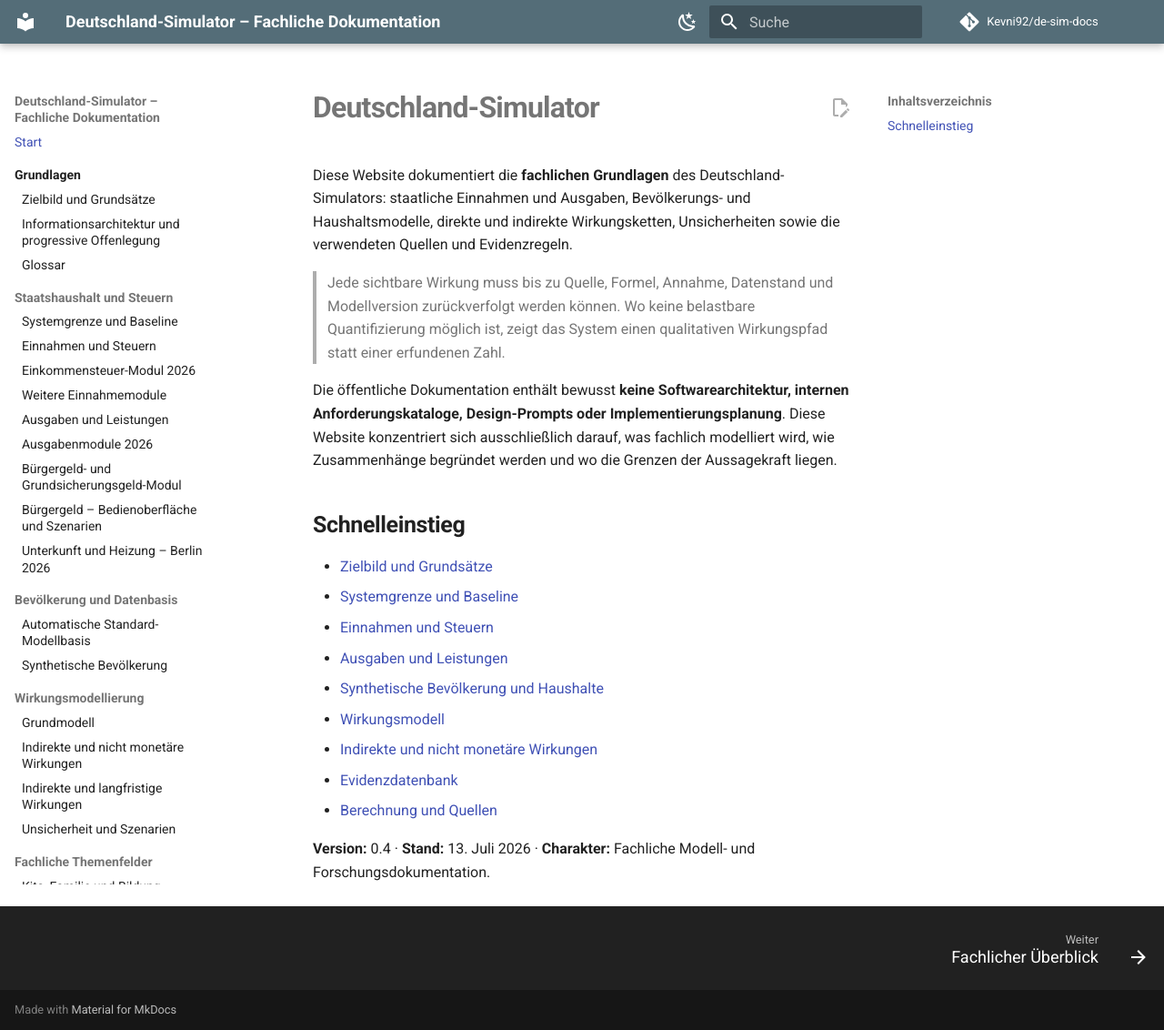
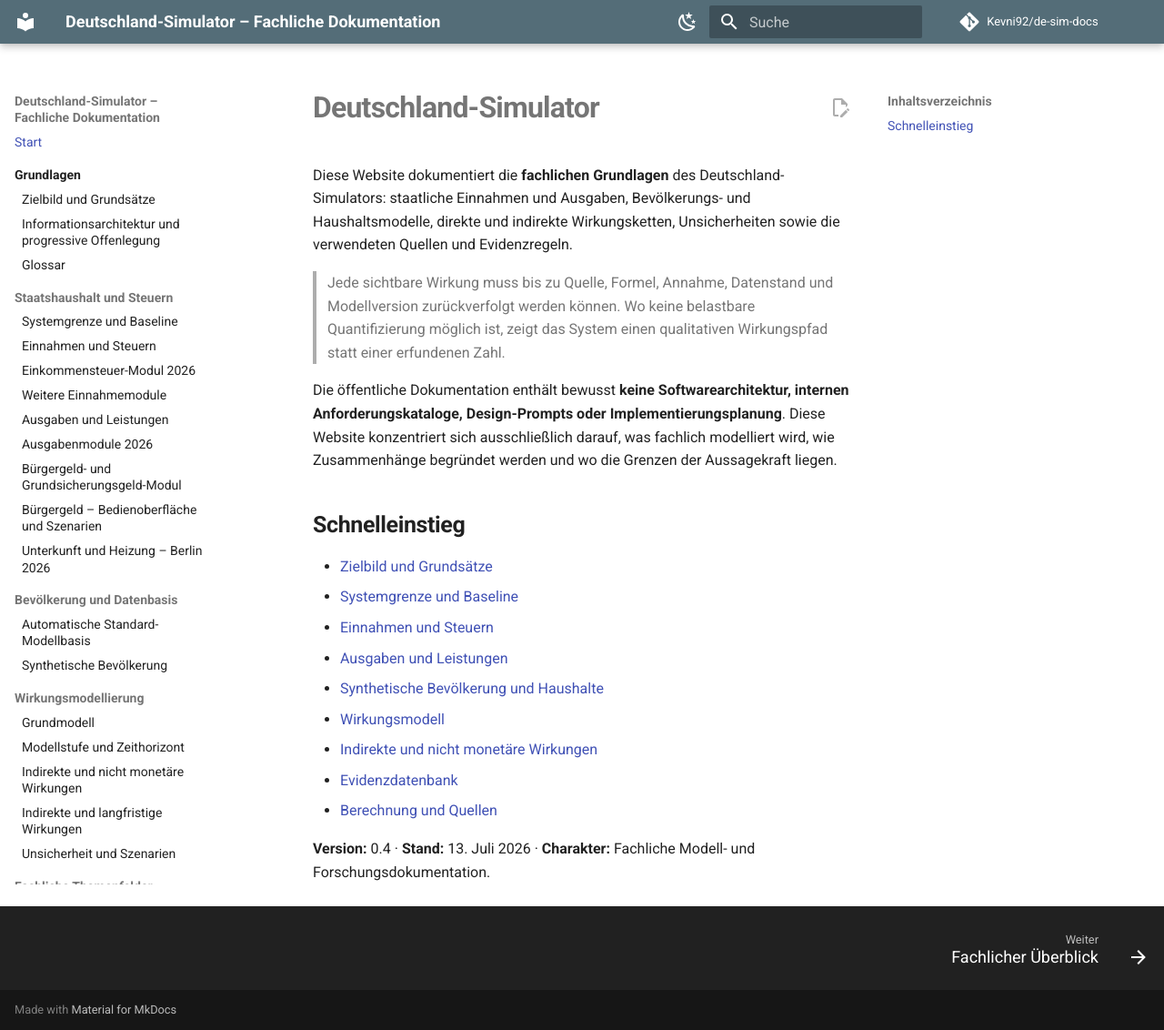
Before and after one commit to Kevni92/de-sim-docs, an MkDocs documentation site: the page built from docs/index.md, in a window 1280 px wide and 1132 px high. Shown: the whole window at 91% size. Built offline with MkDocs 1.6.1 and Material for MkDocs 9.7.7, drawn with Linux system fonts in a browser that asks for light colours; comment, search, counter and statistics services are not loaded.

Commit message:
docs: Berechnungsrahmen in Navigation aufnehmen (#21)

```diff
--- a/mkdocs.yml
+++ b/mkdocs.yml
@@ -83,6 +83,7 @@ nav:
       - Synthetische Bevölkerung: 03-daten/synthetische-bevoelkerung.md
   - Wirkungsmodellierung:
       - Grundmodell: 04-modell/wirkungsmodell.md
+      - Modellstufe und Zeithorizont: 04-modell/modellstufe-und-zeithorizont.md
       - Indirekte und nicht monetäre Wirkungen: 04-modell/indirekte-und-nichtmonetaere-wirkungen.md
       - Indirekte und langfristige Wirkungen: 04-modell/indirekte-und-langfristige-wirkungen.md
       - Unsicherheit und Szenarien: 04-modell/unsicherheit-und-szenarien.md
```
